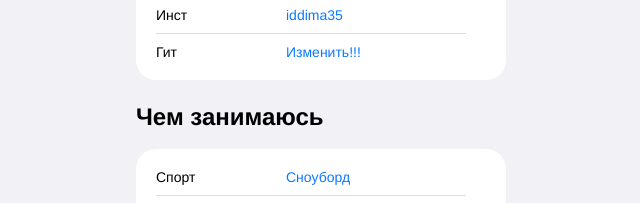
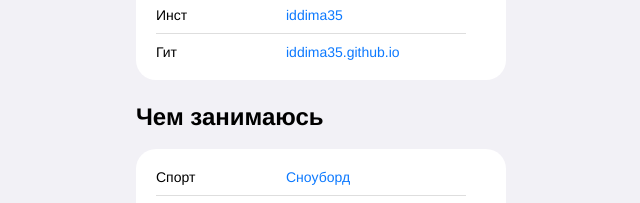
Before and after one commit to iddima35/CV, a plain HTML site: page index.html in a window 1280 px wide. Shown: the part 355-558 px from the top of the page, 319-959 px from the left. Drawn offline with Linux system fonts and the light colour scheme.

Commit message:
Add files via upload

```diff
--- a/index.html
+++ b/index.html
@@ -43,7 +43,7 @@
           <li class="links__link">
             <p class="links__title">Гит</p>
             <a class="linsk__link" href="@german_dlinikov"
-              >Изменить!!!</a
+              >iddima35.github.io</a
             >
           </li>
         </ul>
```
